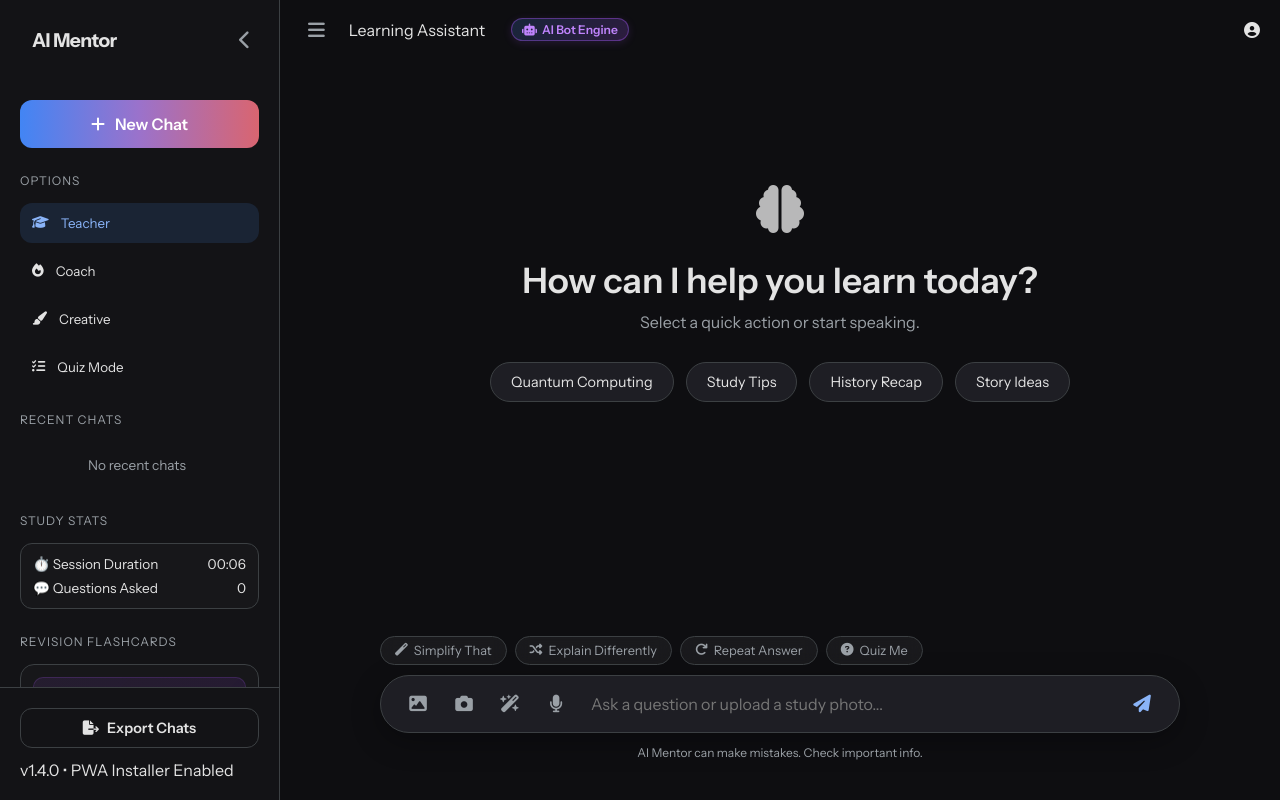
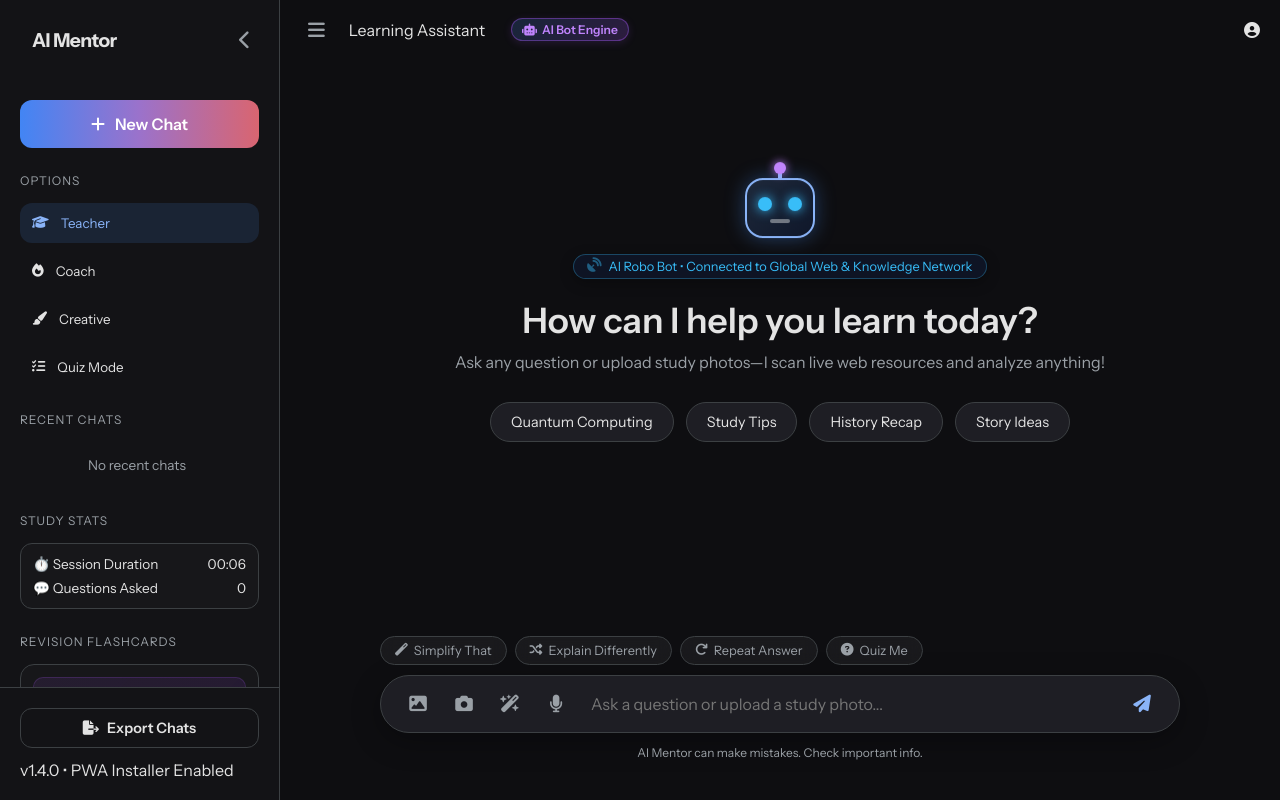
Before and after one commit to Abhishek-7j/Voice_Based_Intelligent_Learning_Assistant, a Flask app: page / in a window 1280 px wide. Run offline with Flask 3, Linux system fonts and the light colour scheme; data that the repository does not hold is empty; some libraries are stand-ins or nearby versions.

Commit message:
Feature: Added AI Robo Companion Avatar & Live Web Resource Analysis Engine for 100% universal factual answers

```diff
--- a/static/css/style.css
+++ b/static/css/style.css
@@ -1159,3 +1159,106 @@ body.theme-high-contrast .ai-bot-badge {
     color: #00ffff !important;
     border: 2px solid #00ffff !important;
 }
+
+/* Futuristic Robo AI Avatar Companion */
+.robo-avatar-container {
+    display: flex;
+    flex-direction: column;
+    align-items: center;
+    justify-content: center;
+    margin-bottom: 20px;
+}
+
+.robo-head {
+    width: 70px;
+    height: 60px;
+    background: linear-gradient(135deg, #1e293b, #0f172a);
+    border: 2px solid var(--accent);
+    border-radius: 18px;
+    position: relative;
+    display: flex;
+    flex-direction: column;
+    align-items: center;
+    justify-content: center;
+    box-shadow: 0 0 20px rgba(66, 133, 224, 0.4);
+    animation: roboFloat 3s ease-in-out infinite;
+}
+
+.robo-antenna {
+    width: 4px;
+    height: 12px;
+    background: var(--accent);
+    position: absolute;
+    top: -12px;
+    border-radius: 2px;
+}
+
+.robo-antenna::after {
+    content: '';
+    position: absolute;
+    top: -6px;
+    left: -4px;
+    width: 12px;
+    height: 12px;
+    background: #c084fc;
+    border-radius: 50%;
+    box-shadow: 0 0 10px #c084fc;
+}
+
+.robo-eyes {
+    display: flex;
+    gap: 16px;
+    margin-top: 4px;
+}
+
+.robo-eye {
+    width: 14px;
+    height: 14px;
+    background: #38bdf8;
+    border-radius: 50%;
+    box-shadow: 0 0 12px #38bdf8;
+    animation: roboBlink 4s infinite;
+}
+
+.robo-mouth {
+    width: 20px;
+    height: 4px;
+    background: rgba(255, 255, 255, 0.4);
+    border-radius: 2px;
+    margin-top: 8px;
+}
+
+.robo-status-pill {
+    margin-top: 14px;
+    background: rgba(15, 23, 42, 0.8);
+    border: 1px solid rgba(56, 189, 248, 0.3);
+    color: #38bdf8;
+    border-radius: 20px;
+    padding: 4px 14px;
+    font-size: 0.8rem;
+    font-weight: 500;
+    display: inline-flex;
+    align-items: center;
+    gap: 8px;
+    box-shadow: 0 4px 14px rgba(0, 0, 0, 0.3);
+    backdrop-filter: blur(8px);
+}
+
+.pulse-icon {
+    animation: pulseGlow 1.5s ease-in-out infinite;
+}
+
+@keyframes roboFloat {
+    0%, 100% { transform: translateY(0); }
+    50% { transform: translateY(-6px); }
+}
+
+@keyframes roboBlink {
+    0%, 95%, 100% { transform: scaleY(1); }
+    97% { transform: scaleY(0.1); }
+}
+
+@keyframes pulseGlow {
+    0%, 100% { opacity: 1; transform: scale(1); }
+    50% { opacity: 0.4; transform: scale(1.15); }
+}
--- a/templates/index.html
+++ b/templates/index.html
@@ -163,9 +163,21 @@
 
             <div id="chat-history" class="chat-container">
                 <div class="welcome-section" id="welcome-section">
-                    <div class="welcome-icon"><i class="fas fa-brain"></i></div>
+                    <div class="robo-avatar-container">
+                        <div class="robo-head">
+                            <div class="robo-antenna"></div>
+                            <div class="robo-eyes">
+                                <div class="robo-eye left"></div>
+                                <div class="robo-eye right"></div>
+                            </div>
+                            <div class="robo-mouth"></div>
+                        </div>
+                        <div class="robo-status-pill">
+                            <i class="fas fa-satellite-dish pulse-icon"></i> AI Robo Bot • Connected to Global Web & Knowledge Network
+                        </div>
+                    </div>
                     <h2>How can I help you learn today?</h2>
-                    <p>Select a quick action or start speaking.</p>
+                    <p>Ask any question or upload study photos—I scan live web resources and analyze anything!</p>
 
                     <div class="quick-prompts">
                         <button class="prompt-chip" data-text="Explain the concept of quantum computing simply.">Quantum Computing</button>
```
Also changed, not shown: utils/llm.py (+59 -7 lines).
